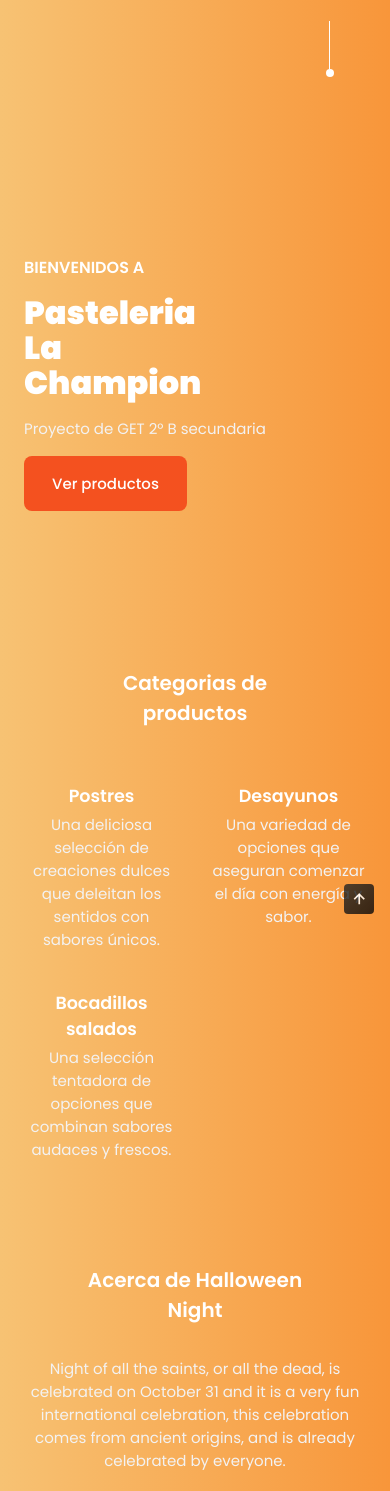
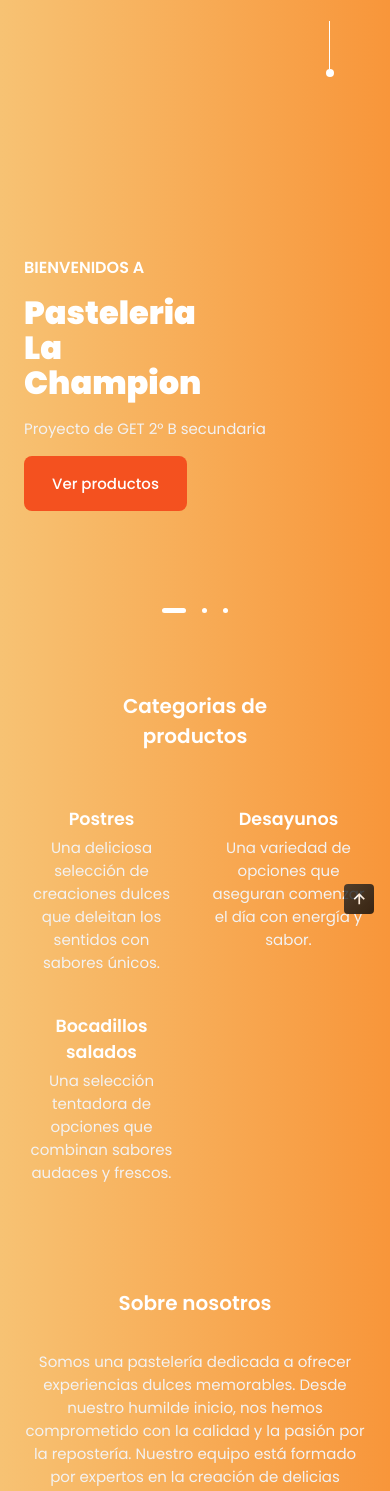
Before and after one commit to Fox-code812/La-chanpion-pasteleria, a plain HTML site: page index.html in a window 390 px wide. Shown: the part 99-1590 px from the top of the page. Drawn offline with nearby package versions, Linux system fonts and the light colour scheme.

Commit message:
Progreso 4

```diff
--- /dev/null
+++ b/assets/js/main.js
@@ -0,0 +1,77 @@
+const navMenu = document.getElementById("nav-menu"),
+  navToggle = document.getElementById("nav-toggle"),
+  navClose = document.getElementById("nav-close");
+
+if (navToggle) {
+  navToggle.addEventListener("click", () => {
+    navMenu.classList.add("show-menu");
+  });
+}
+if (navClose) {
+  navClose.addEventListener("click", () => {
+    navMenu.classList.remove("show-menu");
+  });
+}
+const navLink = document.querySelectorAll(".nav__link");
+function linkAction() {
+  const navMenu = document.getElementById("nav-menu");
+  navMenu.classList.remove("show-menu");
+}
+navLink.forEach((item) => item.addEventListener("click", linkAction));
+
+//SWIPER
+let homeSwiper = new Swiper(".home-swiper", {
+  spaceBetween: 30,
+  loop: "true",
+  pagination: {
+    el: ".swiper-pagination",
+    clickable: true,
+  },
+});
+let newSwiper = new Swiper(".new-swiper", {
+  centeredSlides: true,
+  slidesPerView: "auto",
+  loop: "true",
+  spaceBetween: 16,
+});
+
+//Scroll up
+function scrollUp() {
+  const scrollup = document.getElementById("scroll-up");
+  if (this.scrollY >= 460) scrollup.classList.add("show-scroll");
+  else scrollup.classList.remove("show-scroll");
+}
+window.addEventListener("scroll", scrollUp);
+
+//Sections active
+const sections = document.querySelectorAll("section[id]");
+function scrollActive(){
+    const scrollY = window.pageYOffset
+
+    sections.forEach(current =>{
+        const sectionHeight = current.offsetHeight,
+              sectionTop = current.offsetTop - 58,
+              sectionId = current.getAttribute('id')
+
+        if(scrollY > sectionTop && scrollY <= sectionTop + sectionHeight){
+            document.querySelector('.nav__menu a[href*=' + sectionId + ']').classList.add('active-link')
+        }else{
+            document.querySelector('.nav__menu a[href*=' + sectionId + ']').classList.remove('active-link')
+        }
+    })
+}
+window.addEventListener("scroll",scrollActive)
+//Scroll reveal
+const sr = ScrollReveal({
+  origin: "top",
+  distance: "60px",
+  duration: 2500,
+  delay: 400,
+
+});
+sr.reveal(`.home-swiper,.new-swiper, .newsletter__container`);
+sr.reveal(`.category__data, .trick__content, .footer__content`, {
+  interval: 100,
+});
+sr.reveal(`.about__data, .discount__img`, { origin: "left" });
+sr.reveal(`.about__img, .discount__data`, { origin: "right" });
--- a/index.html
+++ b/index.html
@@ -241,15 +241,10 @@
         <div class="about__container container grid">
           <div class="about__data">
             <h2 class="section__title about__title">
-              Acerca de Halloween
-              <br />
-              Night
+              Sobre nosotros
             </h2>
             <p class="about__description">
-              Night of all the saints, or all the dead, is celebrated on October
-              31 and it is a very fun international celebration, this
-              celebration comes from ancient origins, and is already celebrated
-              by everyone.
+                Somos una pastelería dedicada a ofrecer experiencias dulces memorables. Desde nuestro humilde inicio, nos hemos comprometido con la calidad y la pasión por la repostería. Nuestro equipo está formado por expertos en la creación de delicias artesanales que satisfacen los gustos más exigentes.
             </p>
             <a href="#" class="button"> Saber más</a>
           </div>
@@ -575,7 +570,7 @@
         </div>
       </div>
 
-      <span class="footer__copy">&#169; Halloween page</span>
+      <span class="footer__copy">&#169; Fox-code</span>
 
       <img src="assets/img/footer1-img.png" alt="" class="footer__img-one" />
       <img src="assets/img/footer2-img.png" alt="" class="footer__img-two" />
```
